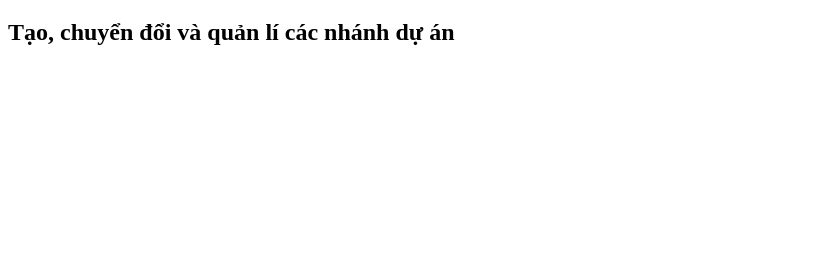
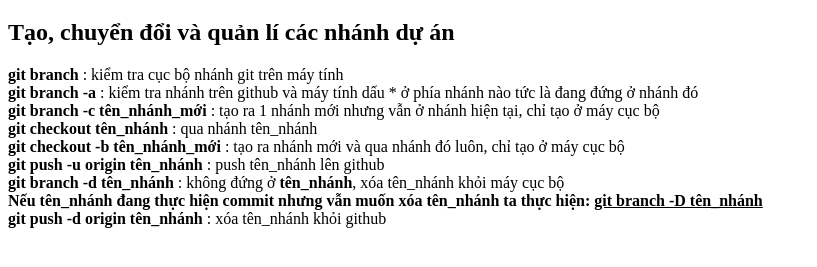
Before and after one commit to Trung-Minh/html_04, a plain HTML site: page index.html in a window 1280 px wide. Shown: the part 61-328 px from the top of the page, without its empty margins (0-817 px from the left). Drawn offline with Linux system fonts and the light colour scheme.

Commit message:
1. Lí thuyết Git Branch Explained

```diff
--- a/index.html
+++ b/index.html
@@ -8,5 +8,24 @@
   <body>
     <h1>Git Branches Explained</h1>
     <h2>Tạo, chuyển đổi và quản lí các nhánh dự án</h2>
+    <p>
+      <b>git branch</b> : kiểm tra cục bộ nhánh git trên máy tính <br />
+      <b>git branch -a</b> : kiểm tra nhánh trên github và máy tính dấu * ở phía
+      nhánh nào tức là đang đứng ở nhánh đó <br />
+      <b>git branch -c tên_nhánh_mới</b> : tạo ra 1 nhánh mới nhưng vẫn ở nhánh
+      hiện tại, chỉ tạo ở máy cục bộ <br />
+      <b>git checkout tên_nhánh</b> : qua nhánh tên_nhánh <br />
+      <b>git checkout -b tên_nhánh_mới</b> : tạo ra nhánh mới và qua nhánh đó
+      luôn, chỉ tạo ở máy cục bộ <br />
+      <b>git push -u origin tên_nhánh</b> : push tên_nhánh lên github <br />
+      <b>git branch -d tên_nhánh</b> : không đứng ở <b>tên_nhánh</b>, xóa
+      tên_nhánh khỏi máy cục bộ <br />
+      <b
+        >Nếu tên_nhánh đang thực hiện commit nhưng vẫn muốn xóa tên_nhánh ta
+        thực hiện: <u>git branch -D tên_nhánh</u></b
+      >
+      <br />
+      <b>git push -d origin tên_nhánh</b> : xóa tên_nhánh khỏi github <br />
+    </p>
   </body>
 </html>
```
